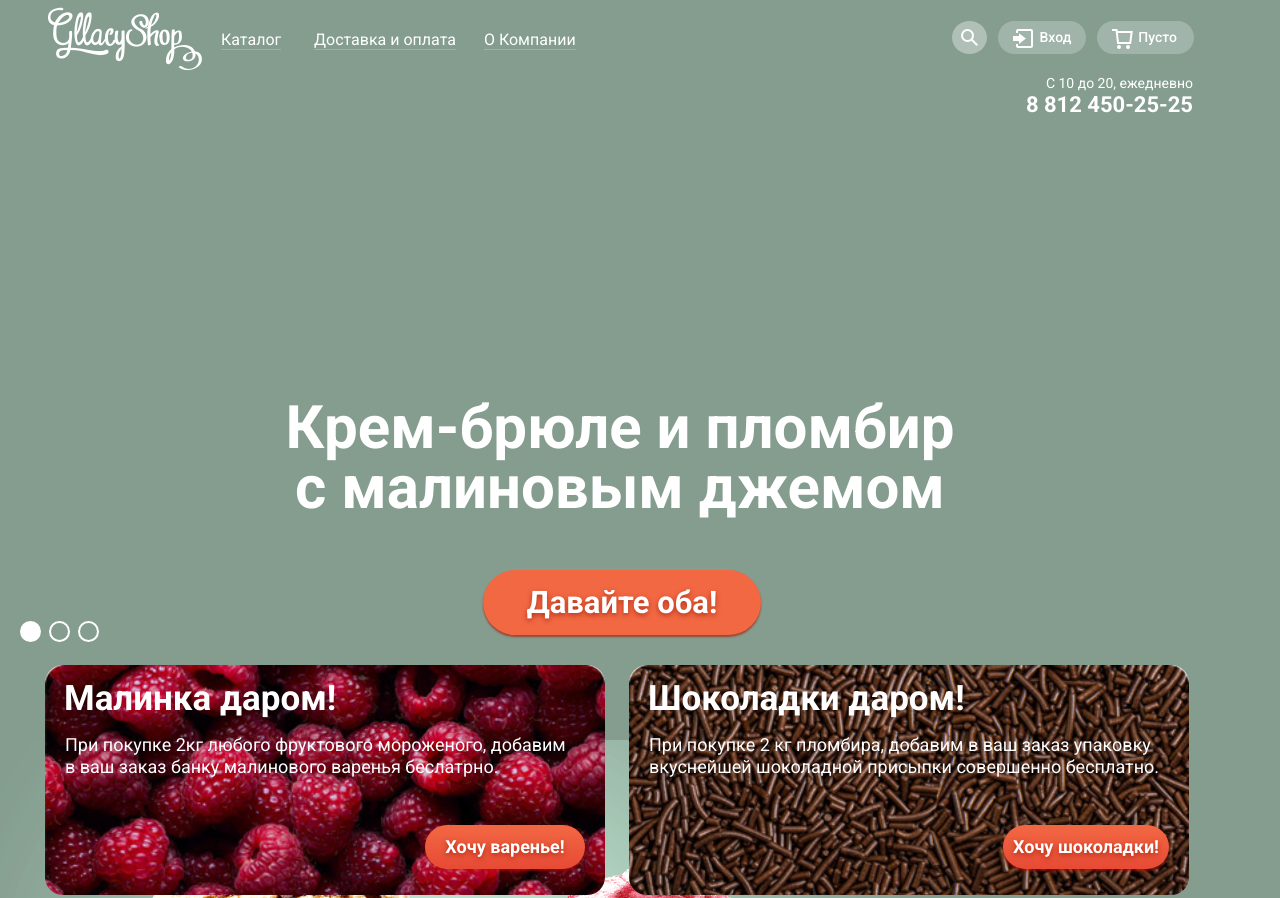
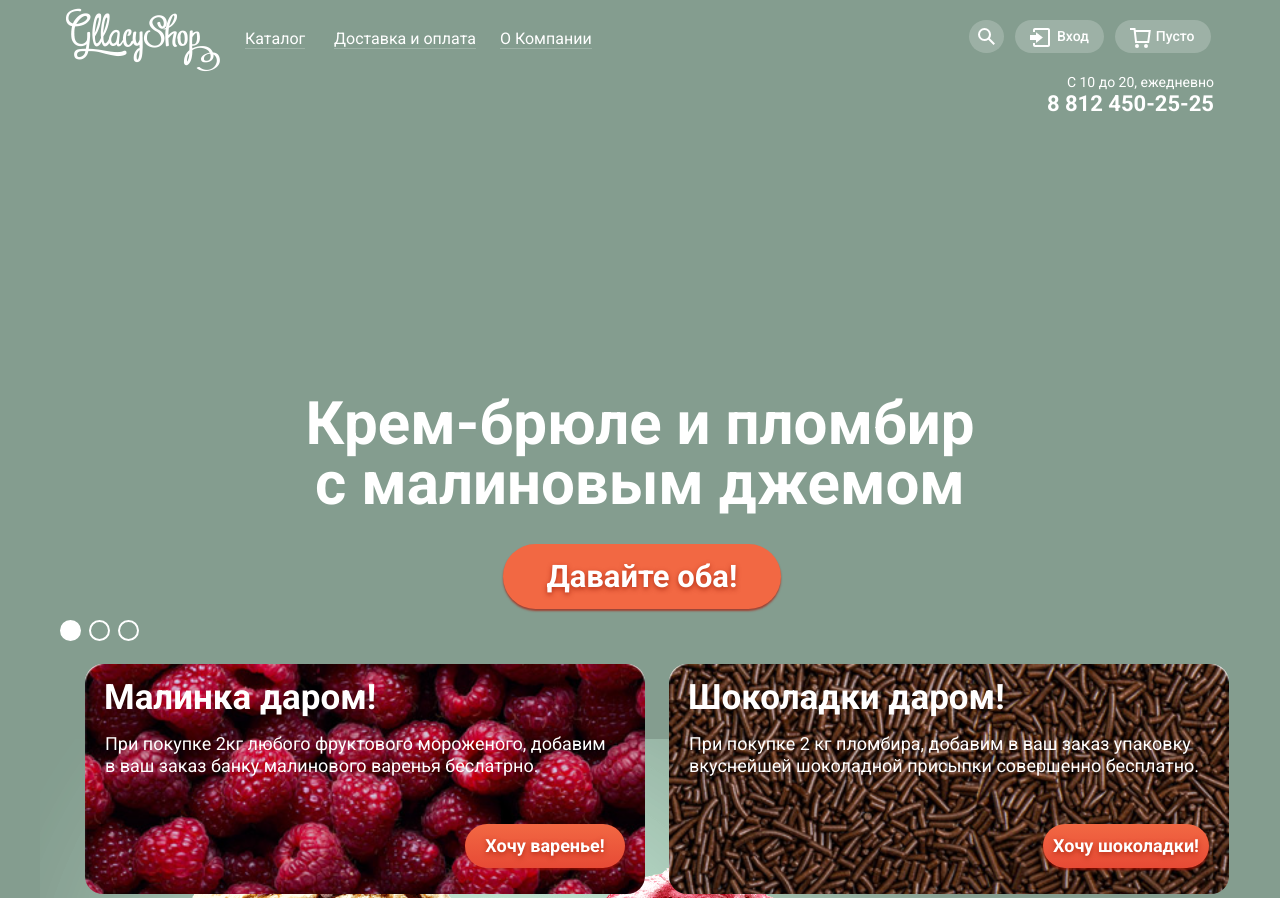
Before and after one commit to MariaTucha/444735-gllacy, a plain HTML site: page index.html in a window 1280 px wide. Shown: the top 898 px of the page. Drawn offline with Linux system fonts and the light colour scheme; files that its build step writes are made by us from their sources.

Commit message:
вариант на проверку
декоративные элементы

```diff
--- a/css/style.css
+++ b/css/style.css
@@ -106,18 +106,23 @@ a {
 	display: inline-block;
 	width: 154px;
 	height: 64px;
-	top: 2px;
+	top: 3px;
+	left: 3px;
 	margin-right: 10px;
-	margin-left: 14px;
+
 }
 
 nav.main-navigation {
 	position: relative;
 	display: flex;
+	flex-direction: row;
+	justify-content: stretch;
 	flex-wrap: wrap;
-	justify-content: space-between;
-	margin-left: 150px;
-	margin-top: 3px;
+	min-width: 400px;
+	max-width: 1200px;
+
+	margin-left: 134px;
+	margin-top: 2px;
 	background-color: transparent;
 }
 
@@ -142,9 +147,10 @@ ul.site-navigation {
 	display: flex;
 	justify-content: flex-start;
 	flex-wrap: wrap;
-	width: 380px;
+	min-width: 700px;
 	margin-left: 39px;
 	margin-top: 22px;
+	margin-right: 25px;
 }
 
 .site-navigation a.site-navigation {
@@ -155,7 +161,9 @@ ul.site-navigation {
 }
 
 ul.site-navigation li {
-	margin-right: 4px;
+	margin: 0;
+	padding: 0;
+	margin-right: 0px;
 }
 
 ul.site-navigation li:last-child {
@@ -258,28 +266,29 @@ ul.site-navigation li:last-child {
 
 .main-header-container {
 	display: inline-block;
+	margin-right: auto;
 }
 
 ul.user-navigation {
 	display: flex;
 	flex-wrap: wrap;
-	justify-content: flex-end;
+	justify-content: flex-start;
 	align-items: center;
-	width: 325px;
+	max-width: 320px;
 
 	vertical-align: baseline;
 
 	padding: 0;
 	margin: 0;
 	margin-top: 18px;
-	margin-right: 26px;
+	margin-right: 0px;
 	margin-bottom: 0px;
 }
 
 /* Кнопки общие черты*/
 
 .user-navigation .navigation-item {
-	background-color: #a1b4a9;
+	background-color: rgba(255, 255, 255, 0.2);
 	border-radius: 20px;
 	margin-left: 11px;
 	height: 33px;
@@ -287,7 +296,7 @@ ul.user-navigation {
 
 .user-navigation .navigation-item:hover,
 .user-navigation .navigation-item:focus {
-	background-color: #f8f7f4;
+	/*background-color: #f8f7f4;*/
 	color: #323232;
 	border-radius: 20px;
 }
@@ -300,7 +309,6 @@ ul.user-navigation {
 	display: inline-block;
 	position: relative;
 
-	background-color: #b0c0b7;
 	background-image: url(../img/loupe.svg);
 	background-repeat: no-repeat;
 	background-position: 50% 50%;
@@ -550,6 +558,7 @@ button.modal-login {
 	font-size: 14px;
 	line-height: 16px;
 	margin-bottom: 0px;
+	margin-right: auto;
 	z-index: 0;
 }
 
@@ -560,7 +569,7 @@ button.modal-login {
 	text-align: right;
 
 	top: 58px;
-	right: 27px;
+	right: 46px;
 
 	width: 170px;
 }
@@ -611,12 +620,13 @@ button.modal-login {
 	position: relative;
 	top: 10px;
 	left: 0;
+	p
 }
 
 .slider-list {
 	position: absolute;
 	top: 0;
-	left: 0;
+	left: -20px;
 	display: flex;
 	flex-direction: column;
 	justify-content: flex-end;
@@ -633,7 +643,7 @@ button.modal-login {
 	width: 1200px;
 	margin: 0 auto;
 	position: relative;
-	padding-top: 32px;
+	padding-top: 56px;
 	text-align: center;
 	color: #ffffff;
 	background-color: #849d8f;
@@ -641,14 +651,15 @@ button.modal-login {
 
 
 .slide-title {
-	width: 700px;
+	width: 715px;
 	margin: 0 auto;
-	margin-bottom: 27px;
-
+	margin-bottom: 5px;
+	text-align: center;
 	font-size: 60px;
 	line-height: 60px;
 	font-weight: bold;
 	color: #ffffff;
+	margin-left: 0px;
 }
 
 .slider-controls label {
@@ -731,7 +742,7 @@ button.modal-login {
 	max-width: 270px;
 	margin-left: 14px;
 	margin-right: 10px;
-	margin-bottom: 80px;
+	margin-bottom: 105px;
 	margin-top: 25px;
 
 	font-size: 31px;
@@ -2240,7 +2251,7 @@ a.button+.item-button {
 }
 
 .pagination-list a:hover {
-	background-image: url("../img/round-layer-1.svg");
+	background-image: url("../img/round-layer-2.svg");
 
 	background-repeat: no-repeat;
 	background-position: 50% 50%;
--- a/index.html
+++ b/index.html
@@ -11,7 +11,7 @@
     <input class="visually-hidden" type="radio" id="product-1" name="toggle" checked>
       <input class="visually-hidden" type="radio" id="product-2" name="toggle">
       <input class="visually-hidden" type="radio" id="product-3" name="toggle">
-  <div class="site-wrapper">
+  <div class="site-wrapper site-cover">
     <div class="container">
       <header class="main-header">
         <div class="main-header-logo">
```
Also changed, not shown: img/round-layer-1.svg (added), img/round-layer-2.svg (added).
